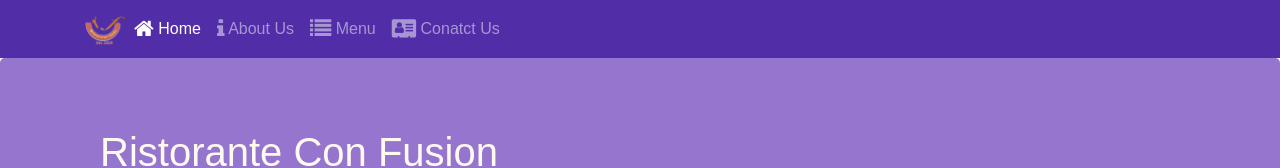
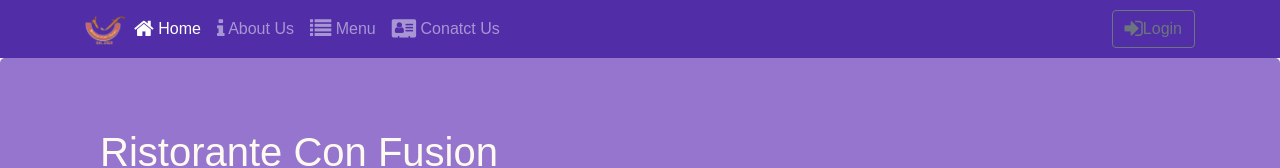
Before and after one commit to reet-571099/Front-End-Web-Development-with-React-, a React (Create React App) app: page /home in a window 1280 px wide. Shown: the top 168 px of the page. Built offline with nearby package versions, Linux system fonts and the light colour scheme.

Commit message:
Uncontrolled Form

```diff
--- a/src/components/HeaderComponent.js
+++ b/src/components/HeaderComponent.js
@@ -1,15 +1,19 @@
 import React , { Component } from 'react';
-import { Navbar, NavbarBrand,Nav,NavbarToggler,Collapse,NavItem,Jumbotron} from 'reactstrap';
 import {NavLink} from 'react-router-dom';
-
+import { Navbar, NavbarBrand, Nav, NavbarToggler, Collapse, NavItem, Jumbotron,
+    Button, Modal, ModalHeader, ModalBody,
+    Form, FormGroup, Input, Label } from 'reactstrap';
 class Header extends Component {
 
     constructor(props) {
         super(props);
         this.state = {
-            isNavOpen:false
+            isNavOpen: false,
+            isModalOpen: false
         };
         this.toggleNav = this.toggleNav.bind(this);
+        this.toggleModal = this.toggleModal.bind(this);
+        this.handleLogin = this.handleLogin.bind(this);
     }
 
     toggleNav() {
@@ -18,6 +22,21 @@
         });
 
     }
+
+    toggleModal() {
+        this.setState({
+          isModalOpen: !this.state.isModalOpen
+        });
+      }
+
+      handleLogin(event) {
+        this.toggleModal();
+        alert("Username: " + this.username.value + " Password: " + this.password.value
+            + " Remember: " + this.remember.checked);
+        event.preventDefault();
+
+    }
+
     render(){
 
 
@@ -54,6 +73,14 @@
                           </NavLink>
                     </NavItem>
                 </Nav>
+                <Nav className="ml-auto" navbar>
+                    <NavItem>
+                        <Button outline onClick={this.toggleModal}>
+                            <span className="fa fa-sign-in fa-lg"></span>Login
+
+                        </Button>
+                    </NavItem>
+                </Nav>
                 </Collapse>
             </div>
          </Navbar>
@@ -67,6 +94,32 @@
                </div>
            </div>
          </Jumbotron>
+                <Modal isOpen={this.state.isModalOpen} toggle={this.toggleModal}>
+                    <ModalHeader toggle={this.toggleModal}>Login</ModalHeader>
+                    <ModalBody>
+                    <Form onSubmit={this.handleLogin}>
+                            <FormGroup>
+                                <Label htmlFor="username">Username</Label>
+                                <Input type="text" id="username" name="username"
+                                    innerRef={(input) => this.username = input} />
+                            </FormGroup>
+                            <FormGroup>
+                                <Label htmlFor="password">Password</Label>
+                                <Input type="password" id="password" name="password"
+                                    innerRef={(input) => this.password = input}  />
+                            </FormGroup>
+                            <FormGroup check>
+                                <Label check>
+                                    <Input type="checkbox" name="remember"
+                                    innerRef={(input) => this.remember = input}  />
+                                    Remember me
+                                </Label>
+                            </FormGroup>
+                            <Button type="submit" value="submit" color="primary">Login</Button>
+                    </Form>
+
+                    </ModalBody>
+                </Modal>
          </React.Fragment>
     );
  }
```
